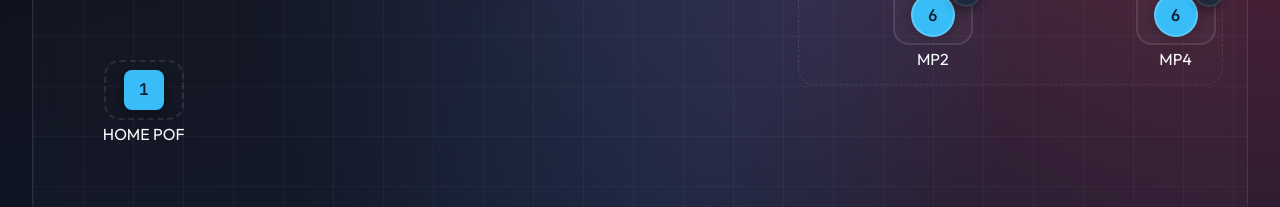
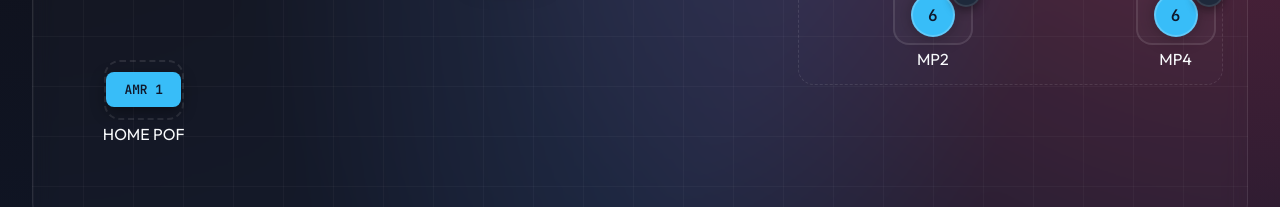
Before and after one commit to sorawit112/AMR_delivery_simulation, a plain HTML site: page index.html in a window 1280 px wide. Shown: the part 469-676 px from the top of the page. Drawn offline with Linux system fonts and the light colour scheme; animation ran at ten frames a second.

Commit message:
edit amr logo showing at station

```diff
--- a/index.html
+++ b/index.html
@@ -600,9 +600,11 @@
                     const scrollX = window.scrollX;
                     const scrollY = window.scrollY;
 
-                    const width = amr.carrying ? 65 : 40;
-                    const height = amr.carrying ? 65 : 40;
+                    const width = amr.carrying ? 65 : 75;
+                    const height = amr.carrying ? 65 : 35;
 
+                    el.style.width = width + 'px';
+                    el.style.height = height + 'px';
                     el.style.left = (boxRect.left + scrollX + boxRect.width / 2 - width / 2) + 'px';
                     el.style.top = (boxRect.top + scrollY + boxRect.height / 2 - height / 2) + 'px';
 
@@ -617,7 +619,8 @@
                     el.classList.toggle('carrying', !!amr.carrying);
                     el.classList.toggle('carrying-full', amr.carrying === 'FULL');
                     el.classList.toggle('carrying-empty', amr.carrying === 'EMPTY');
-                    el.textContent = amr.carrying ? (amr.carrying === 'FULL' ? '6' : '0') : amr.id;
+                    el.textContent = amr.carrying ? (amr.carrying === 'FULL' ? '6' : '0') : `AMR ${amr.id}`;
+                    el.style.fontSize = amr.carrying ? "1.5rem" : "0.8rem";
                 }
 
                 if (statusCard) {
```
